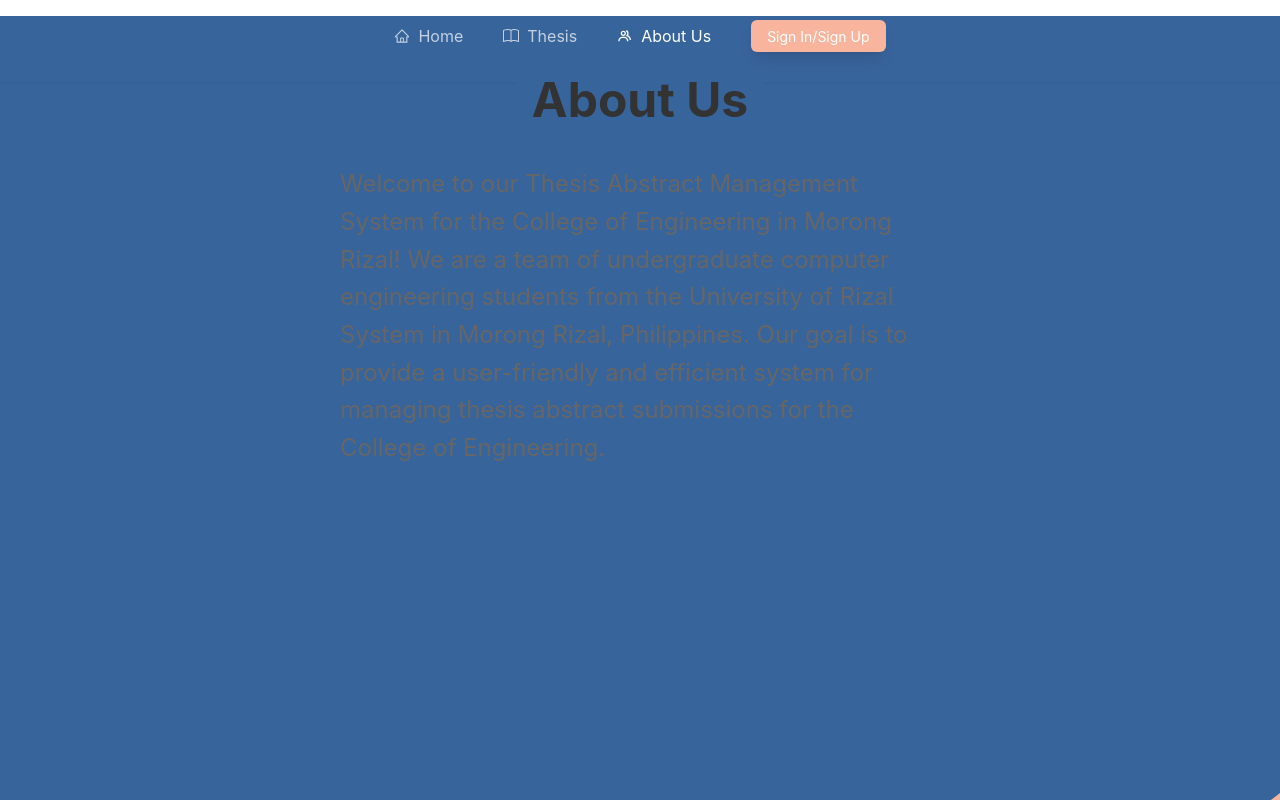
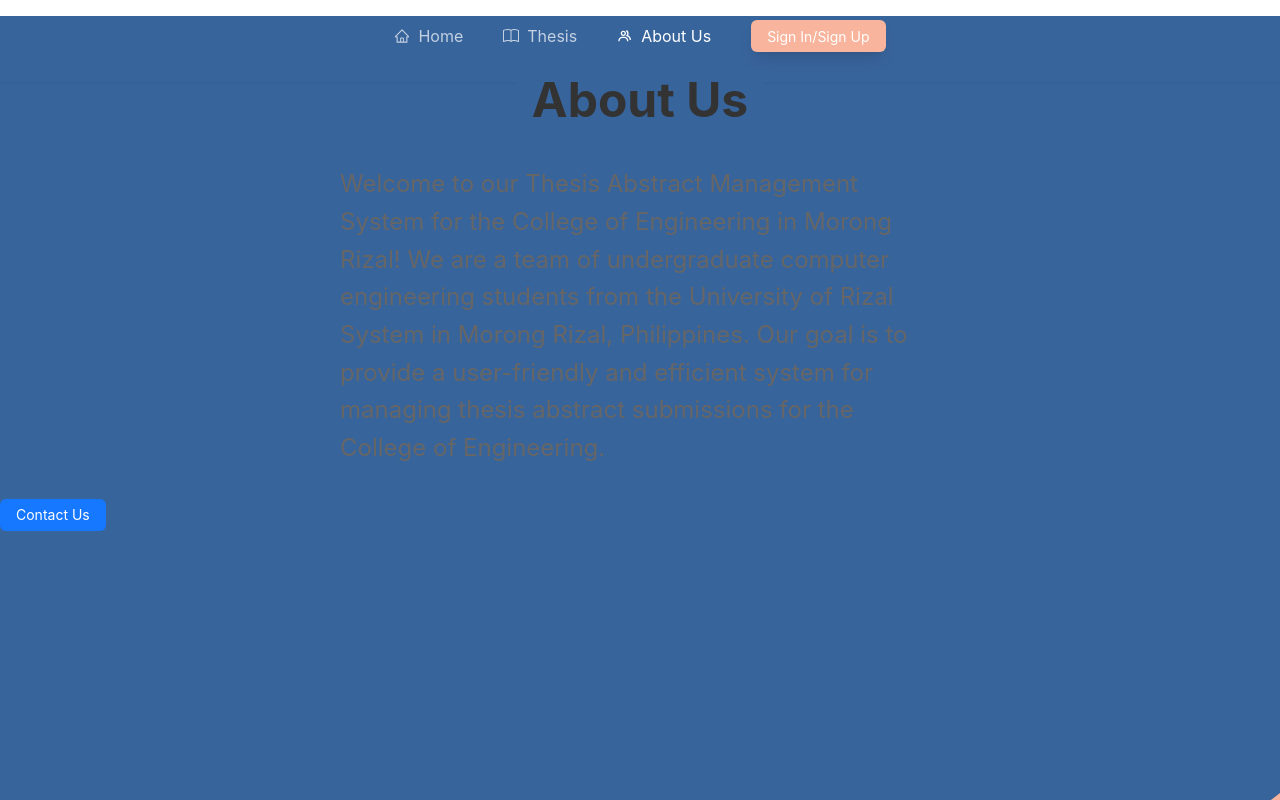
Before and after one commit to TorrCod/thesis-abstract, a Next.js app: page /aboutus in a window 1280 px wide. Built offline with nearby package versions, Linux system fonts and the light colour scheme.

Commit message:
Added ContactUs Button Function

```diff
--- a/src/pages/aboutus.tsx
+++ b/src/pages/aboutus.tsx
@@ -1,4 +1,5 @@
-import { Typography, Row, Divider } from 'antd';
+import { Typography, Row, Divider, Button, Modal, Form, Input } from 'antd';
+import React, { useState } from 'react';
 
 const { Title, Paragraph } = Typography;
 
@@ -21,6 +22,69 @@ const styles = {
 
 }
 
+
+interface FormValues {
+  name: string;
+  email: string;
+  message: string;
+}
+
+const ContactUs = () => {
+  const [isModalVisible, setIsModalVisible] = useState(false);
+
+  const showModal = () => {
+    setIsModalVisible(true);
+  };
+
+  const handleOk = () => {
+    setIsModalVisible(false);
+  };
+
+  const handleCancel = () => {
+    setIsModalVisible(false);
+  };
+
+  const onFinish = (values: FormValues) => {
+    console.log('Received values of form: ', values);
+  };
+
+  return (
+    <>
+      <Button type="primary" onClick={showModal}>
+        Contact Us
+      </Button>
+      <Modal title="Contact Us" visible={isModalVisible} onOk={handleOk} onCancel={handleCancel}>
+        <Form name="contact" onFinish={onFinish}>
+          <Form.Item name="name" rules={[{ required: true, message: 'Please enter your name' }]}>
+            <Input placeholder="Name" />
+          </Form.Item>
+          <Form.Item
+            name="email"
+            rules={[
+              { required: true, message: 'Please enter your email' },
+              { type: 'email', message: 'Please enter a valid email' },
+            ]}
+          >
+            <Input placeholder="Email" />
+          </Form.Item>
+          <Form.Item
+            name="message"
+            rules={[{ required: true, message: 'Please enter your message' }]}
+          >
+            <Input.TextArea placeholder="Message" />
+          </Form.Item>
+          <Form.Item>
+            <Button type="primary" htmlType="submit">
+              Submit
+            </Button>
+          </Form.Item>
+        </Form>
+      </Modal>
+    </>
+  );
+}
+
+
 const AboutUs = () => {
   return (
     <>
@@ -36,6 +100,7 @@ const AboutUs = () => {
           user-friendly and efficient system for managing thesis abstract submissions for the College of Engineering.
         </Paragraph>
       </Row>
+      <ContactUs />
     </>
   );
 };
```
Lines whose indentation alone changed are shown as unchanged.
